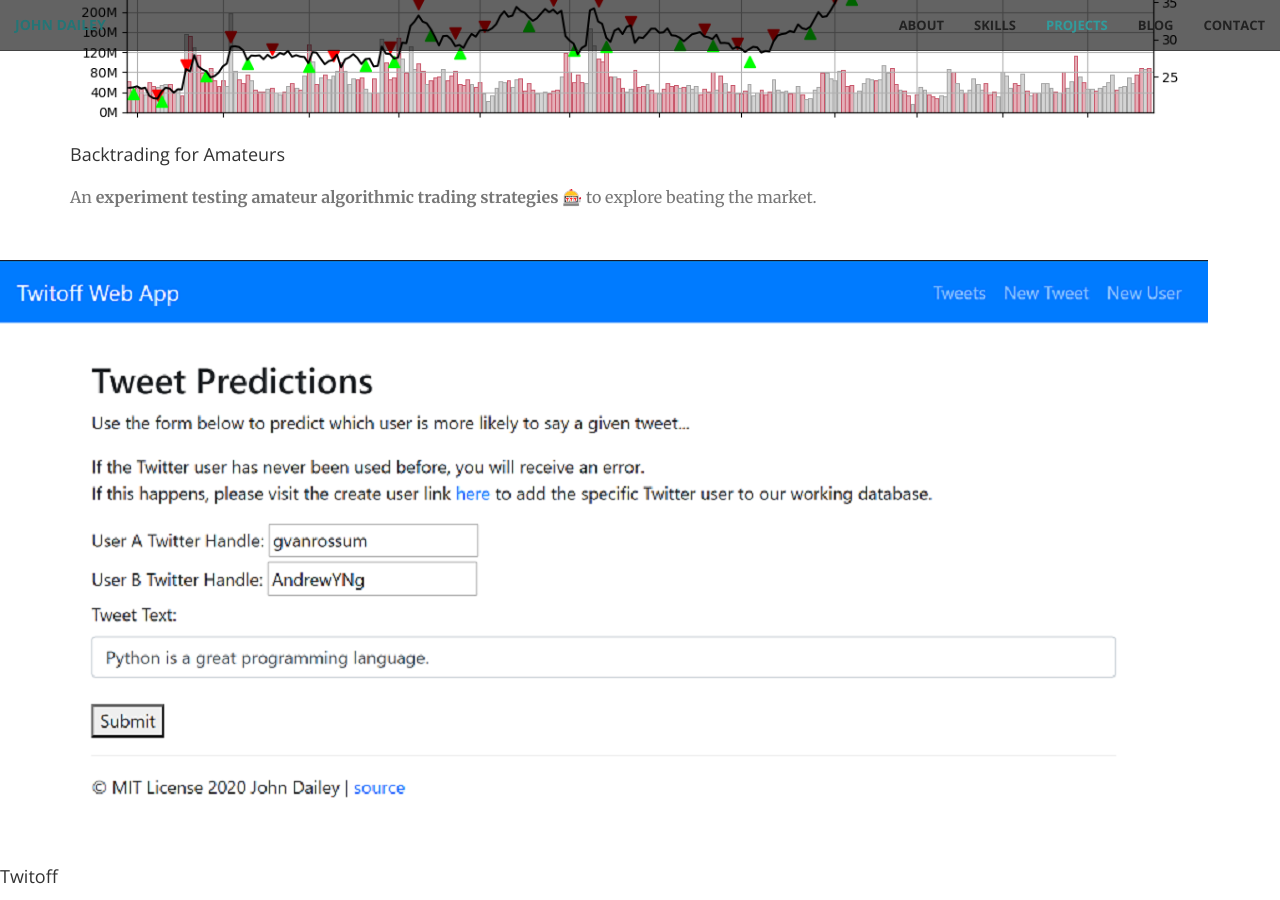
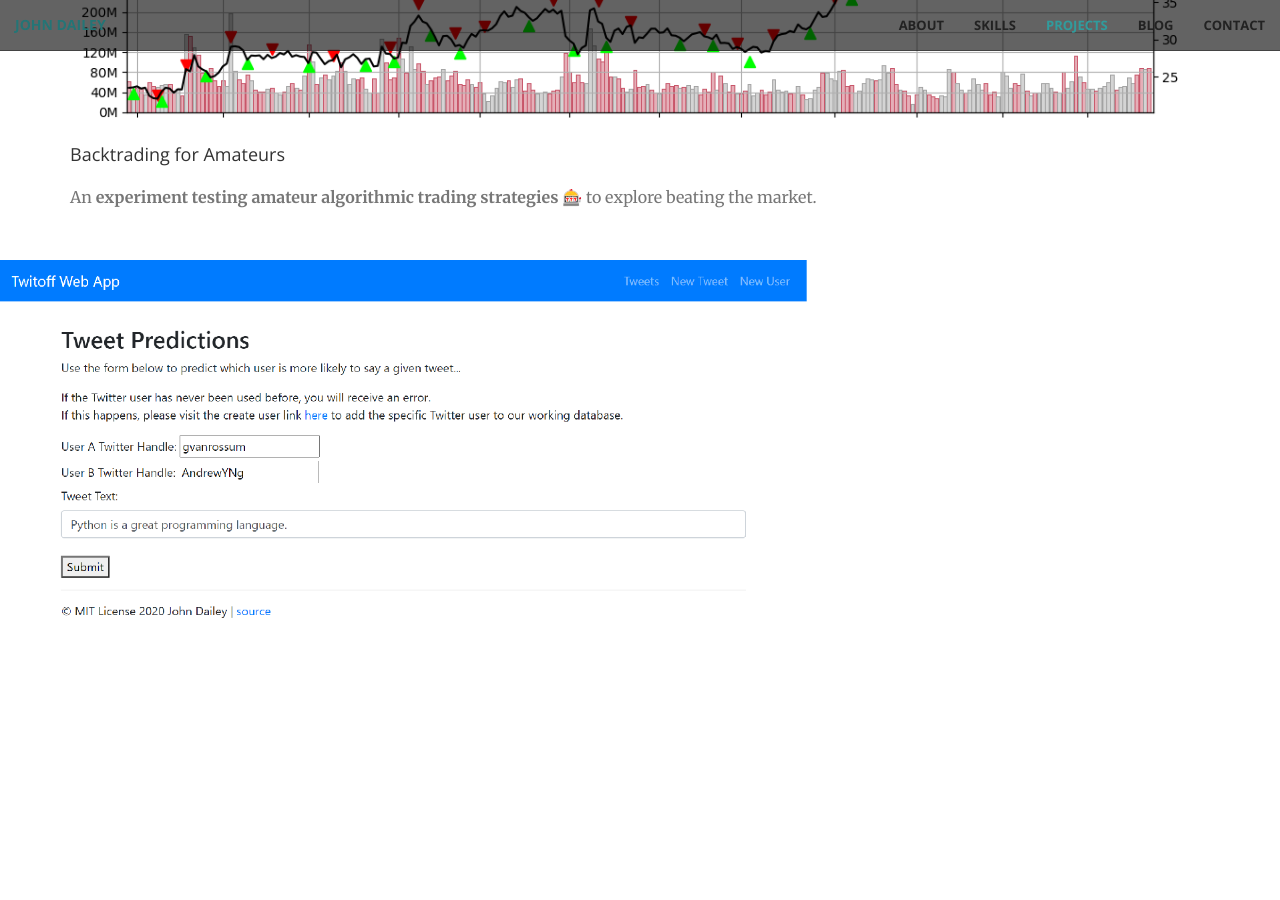
Before and after one commit to johnjdailey/johnjdailey.github.io, a Jekyll site: the page built from index.html, in a window 1280 px wide and 900 px high, scrolled down 2202 px. Built offline with Jekyll 4.4.1, drawn with Linux system fonts in a browser that asks for light colours.

Commit message:
new-project

```diff
--- a/_includes/portfolio.html
+++ b/_includes/portfolio.html
@@ -1,6 +1,6 @@
 <section id="portfolio" class="bg-light-gray">
   <div class="container">
-    <div class="column-center">
+    <div class="column">
       <div class="col-lg-12 text-center">
         <h2 class="section-heading">Projects</h2>
         <h3 class="section-subheading text-muted">
@@ -20,7 +20,7 @@
         <hr />
       </div>
     </div>
-    <div class="column-center">
+    <div class="column">
       <div class="col-md-4 col-sm-6 text-center portfolio-item">
         <a href="https://medium.com/@johnjdailey/backtrading-for-amateurs-6b0bd707f10f" class="portfolio-link" data-toggle="modal">
           <div class="portfolio-hover">
@@ -47,7 +47,7 @@
         </div>
       </div>
     </div>
-    <div class="column-center">
+    <div class="column">
       <div class="col-md-4 col-sm-6 text-center portfolio-item">
         <a href="https://ds-twitoff.herokuapp.com/" class="portfolio-link" data-toggle="modal">
           <div class="portfolio-hover">
@@ -73,7 +73,7 @@
         </div>
       </div>
     </div>
-    <div class="column-center">
+    <div class="column">
       <div class="col-md-4 col-sm-6 text-center portfolio-item">
         <a href="https://ds-med-cabinet.herokuapp.com/" class="portfolio-link" data-toggle="modal">
           <div class="portfolio-hover">
```
Also changed, not shown: img/portfolio/thumbnails/ds-twitoff.png.
